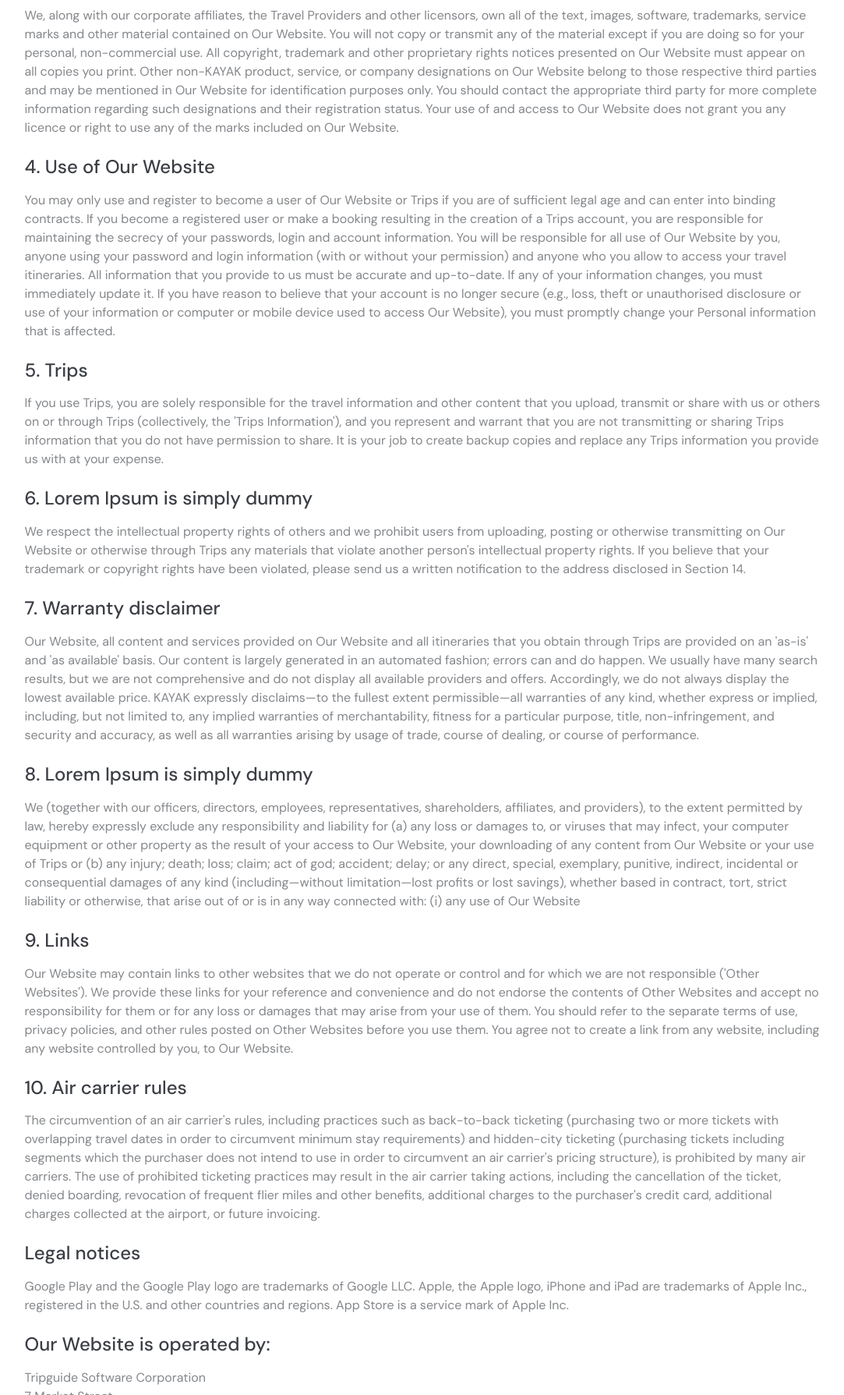
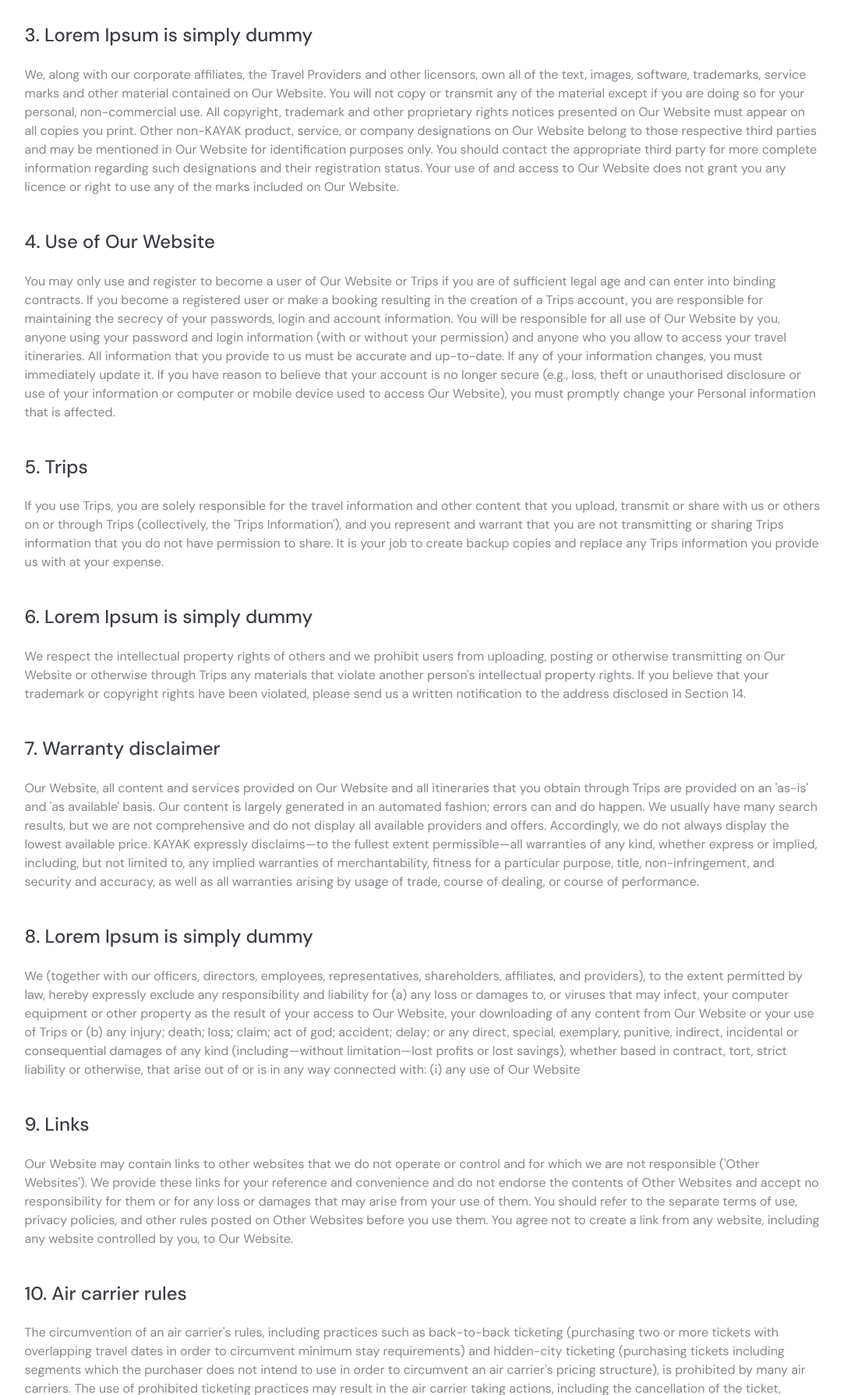
Before and after one commit to Ahmad-nadeem-007/fidelyz, a plain HTML site: page termsCondation.html in a window 1280 px wide. Shown: the part 1637-3426 px from the top of the page at 78% size, without its empty margins (98-1181 px from the left). Drawn offline with Linux system fonts and the light colour scheme.

Commit message:
latest code

```diff
--- a/style/index.css
+++ b/style/index.css
@@ -261,7 +261,9 @@ nav .navbar-nav .nav-link.active {
     cursor: pointer;
     border: 1px solid var(--color-orange) !important;
 }
-
+.slick-dots {
+    /* position: absolute; */
+    bottom: -50px !important;}
 .slick-dots li {
     width: 10px !important;
     margin: 0 8px !important;
@@ -269,7 +271,7 @@ nav .navbar-nav .nav-link.active {
 
 .slick-dots .slick-active {
     margin: 0 8px !important;
-    height: 20px !important;
+    height: 22px !important;
 
 }
 
@@ -284,7 +286,7 @@ nav .navbar-nav .nav-link.active {
 
 .slick-dots li.slick-active button {
     background: var(--color-orange) !important;
-    height: 20px !important;
+    height: 22px !important;
     color: var(--color-orange);
 }
 
--- a/termsCondation.html
+++ b/termsCondation.html
@@ -126,8 +126,8 @@
                             </p>
                         </div>
                     </div>
-                    <div class="mt-3">
-                        <h4 class=" mt-4 mb-3">1. Lorem Ipsum is simply dummy</h4>
+                    <div class="pt-lg-1 pt-md-1 pt-sm-1 pt-2">
+                        <h4 class=" mt-4 mb-4">1. Lorem Ipsum is simply dummy</h4>
                         <p class=" ">Our Website is a travel search engine. Tripguid does not provide, own or
                             control any of the travel services and products that you can access through Our Website,
                             such as flights, accommodations, rental cars, packages, or travel insurance (the 'Travel
@@ -155,8 +155,8 @@
                             may charge conversion fees and apply another date’s currency rate.
                         </p>
                     </div>
-                    <div class="mt-3">
-                        <h4 class=" mt-4 mb-3">2. Lorem Ipsum is simply dummy</h4>
+                    <div class="pt-lg-1 pt-md-1 pt-sm-1 pt-2">
+                        <h4 class=" mt-4 mb-4">2. Lorem Ipsum is simply dummy</h4>
                         <p class=" ">If you make a booking through Our Website for Travel Products, that booking
                             is made with the Travel Provider named on the booking page and Our Website only acts as a
                             user interface. Accordingly, TripGuide has no responsibility for the booking or the Travel
@@ -168,8 +168,8 @@
                         </p>
 
                     </div>
-                    <div class="mt-3">
-                        <h4 class=" mt-4 mb-3">3. Lorem Ipsum is simply dummy</h4>
+                    <div class="pt-lg-1 pt-md-1 pt-sm-1 pt-2">
+                        <h4 class=" mt-4 mb-4">3. Lorem Ipsum is simply dummy</h4>
                         <p class=" ">We, along with our corporate affiliates, the Travel Providers and other
                             licensors, own all of the text, images, software, trademarks, service marks and other
                             material contained on Our Website. You will not copy or transmit any of the material except
@@ -184,8 +184,8 @@
                         </p>
 
                     </div>
-                    <div class="mt-3">
-                        <h4 class=" mt-4 mb-3">4. Use of Our Website </h4>
+                    <div class="pt-lg-1 pt-md-1 pt-sm-1 pt-2">
+                        <h4 class=" mt-4 mb-4">4. Use of Our Website </h4>
                         <p class=" ">You may only use and register to become a user of Our Website or Trips if
                             you are of sufficient legal age and can enter into binding contracts. If you become a
                             registered user or make a booking resulting in the creation of a Trips account, you are
@@ -200,8 +200,8 @@
                         </p>
 
                     </div>
-                    <div class="mt-3">
-                        <h4 class=" mt-4 mb-3">5. Trips
+                    <div class="pt-lg-1 pt-md-1 pt-sm-1 pt-2">
+                        <h4 class=" mt-4 mb-4">5. Trips
                         </h4>
                         <p class=" ">If you use Trips, you are solely responsible for the travel information and
                             other content that you upload, transmit or share with us or others on or through Trips
@@ -212,8 +212,8 @@
                         </p>
 
                     </div>
-                    <div class="mt-3">
-                        <h4 class=" mt-4 mb-3">6. Lorem Ipsum is simply dummy</h4>
+                    <div class="pt-lg-1 pt-md-1 pt-sm-1 pt-2">
+                        <h4 class=" mt-4 mb-4">6. Lorem Ipsum is simply dummy</h4>
                         <p class=" ">We respect the intellectual property rights of others and we prohibit users
                             from uploading, posting or otherwise transmitting on Our Website or otherwise through Trips
                             any materials that violate another person's intellectual property rights. If you believe
@@ -225,8 +225,8 @@
                     </div>
                     <div class="d-lg-block d-md-block d-sm-block d-none">
 
-                        <div class="mt-3">
-                            <h4 class=" mt-4 mb-3">7. Warranty disclaimer
+                        <div class="pt-lg-1 pt-md-1 pt-sm-1 pt-2">
+                            <h4 class=" mt-4 mb-4">7. Warranty disclaimer
                             </h4>
                             <p class=" ">Our Website, all content and services provided on Our Website and all
                                 itineraries that you obtain through Trips are provided on an 'as-is' and 'as available'
@@ -242,8 +242,8 @@
                             </p>
 
                         </div>
-                        <div class="mt-3">
-                            <h4 class=" mt-4 mb-3">8. Lorem Ipsum is simply dummy</h4>
+                        <div class="pt-lg-1 pt-md-1 pt-sm-1 pt-2">
+                            <h4 class=" mt-4 mb-4">8. Lorem Ipsum is simply dummy</h4>
                             <p class=" ">We (together with our officers, directors, employees, representatives,
                                 shareholders, affiliates, and providers), to the extent permitted by law, hereby expressly
                                 exclude any responsibility and liability for (a) any loss or damages to, or viruses that may
@@ -256,8 +256,8 @@
                             </p>
 
                         </div>
-                        <div class="mt-3">
-                            <h4 class=" mt-4 mb-3">9. Links
+                        <div class="pt-lg-1 pt-md-1 pt-sm-1 pt-2">
+                            <h4 class=" mt-4 mb-4">9. Links
                             </h4>
                             <p class=" ">Our Website may contain links to other websites that we do not operate or
                                 control and for which we are not responsible ('Other Websites'). We provide these links for
@@ -269,8 +269,8 @@
                             </p>
 
                         </div>
-                        <div class="mt-3">
-                            <h4 class=" mt-4 mb-3">10. Air carrier rules </h4>
+                        <div class="pt-lg-1 pt-md-1 pt-sm-1 pt-2">
+                            <h4 class=" mt-4 mb-4">10. Air carrier rules </h4>
                             <p class="font-dm ">The circumvention of an air carrier's rules, including practices such as
                                 back-to-back ticketing (purchasing two or more tickets with overlapping travel dates in
                                 order to circumvent minimum stay requirements) and hidden-city ticketing (purchasing tickets
@@ -284,8 +284,8 @@
                             </p>
 
                         </div>
-                        <div class="mt-3">
-                            <h4 class=" mt-4 mb-3">Legal notices
+                        <div class="pt-lg-1 pt-md-1 pt-sm-1 pt-2">
+                            <h4 class=" mt-4 mb-4">Legal notices
                             </h4>
                             <p class=" ">Google Play and the Google Play logo are trademarks of Google LLC. Apple,
                                 the Apple logo, iPhone and iPad are trademarks of Apple Inc., registered in the U.S. and
@@ -295,8 +295,8 @@
                             </p>
 
                         </div>
-                        <div class="mt-3">
-                            <h4 class=" mt-4 mb-3">Our Website is operated by:
+                        <div class="pt-lg-1 pt-md-1 pt-sm-1 pt-2">
+                            <h4 class=" mt-4 mb-4">Our Website is operated by:
                             </h4>
                             <p class=" mb-0">Tripguide Software Corporation </p>
                             <p class="  mb-0">7 Market Street
```
Also changed, not shown: index.html (+3 -3 lines), privacyPolicy.html (+25 -25 lines).
